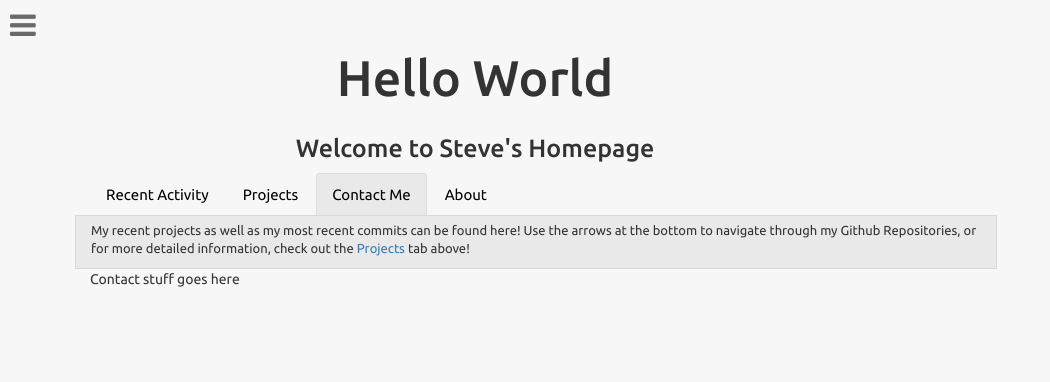
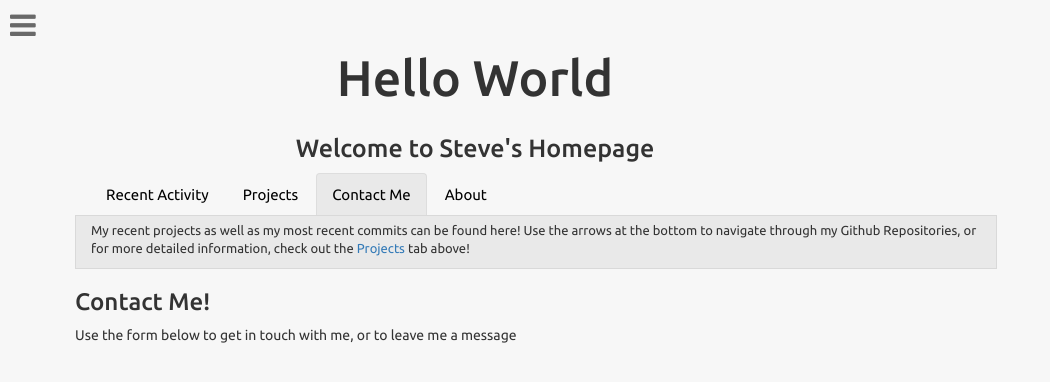
Before and after one commit to shstyoo/shstyoo.github.io, a plain HTML site: page index.html in a window 1280 px wide. Both pictures are taken after a click on the item "Contact Me". Shown: the whole page, without its empty margins (0-1050 px from the left). Drawn offline with Linux system fonts and the light colour scheme; a web font is replaced by a local one.

Commit message:
started populating contact page

```diff
--- a/index.html
+++ b/index.html
@@ -172,7 +172,10 @@ LAST UPDATED 1/12/2016 -->
 			</div>
 
 			<div class="contact-tab">
-				<p>Contact stuff goes here</p>
+				<div class="row contact-me">
+					<h3>Contact Me!</h3>
+					<p>Use the form below to get in touch with me, or to leave me a message</p>
+				</div>
 			</div>
 
 			<div class="about-tab">
```
